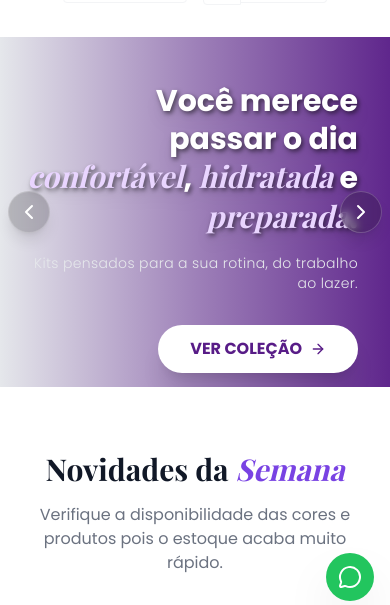
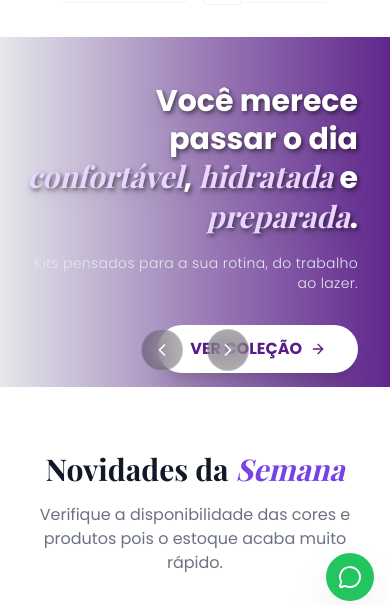
Before and after one commit to leanttro/lojaleanttro, a Flask app: page /presentes/ in a window 390 px wide. Shown: the part 221-826 px from the top of the page. Run offline with Flask 3, Linux system fonts and the light colour scheme; data that the repository does not hold is empty; some libraries are stand-ins or nearby versions; some web fonts are replaced.

Commit message:
Update index.html

```diff
--- a/templates/index.html
+++ b/templates/index.html
@@ -100,8 +100,12 @@
                         <i data-lucide="menu" class="w-5 h-5 text-gray-700"></i>
                         <span class="text-[10px] font-bold uppercase tracking-wider text-gray-600">Categorias</span>
                     </button>
-                    <div id="cat-menu-list" class="hidden absolute top-full right-0 mt-2 w-56 bg-white shadow-2xl border border-gray-100 z-50 rounded-lg overflow-hidden">
-                        <ul class="py-2 text-sm text-gray-600 text-left">
+                    <div id="cat-menu-list" class="hidden fixed top-1/2 left-1/2 -translate-x-1/2 -translate-y-1/2 w-[85vw] max-w-xs bg-white shadow-2xl border border-gray-100 z-[70] rounded-xl overflow-hidden ring-1 ring-gray-200">
+                        <div class="bg-gray-50 px-5 py-3 border-b border-gray-100 flex justify-between items-center">
+                            <span class="font-bold text-xs uppercase tracking-widest text-gray-500">Navegação</span>
+                            <button onclick="toggleMobileCat()" class="text-gray-400"><i data-lucide="x" class="w-4 h-4"></i></button>
+                        </div>
+                        <ul class="py-2 text-sm text-gray-600 text-left max-h-[60vh] overflow-y-auto">
                             <li class="px-5 py-3 hover:bg-gray-50 border-b border-gray-50 bg-gray-50/50">
                                 <a href="/presentes/" class="block font-bold uppercase text-xs tracking-wider text-theme">Ver Todos</a>
                             </li>
@@ -163,11 +167,20 @@
 
     <section class="slider-container w-full font-family: 'Poppins', sans-serif;">
 
-        <button onclick="changeSlide(-1)" class="absolute left-2 md:left-6 top-1/2 -translate-y-1/2 z-20 bg-black/20 hover:bg-black/50 text-white p-2 md:p-3 rounded-full backdrop-blur-sm transition-all shadow-lg border border-white/20 group">
-            <i data-lucide="chevron-left" class="w-6 h-6 md:w-8 md:h-8 group-hover:scale-110 transition-transform"></i>
+        <div class="absolute bottom-4 left-0 w-full flex justify-center items-center gap-6 z-20 md:hidden">
+            <button onclick="changeSlide(-1)" class="bg-black/30 text-white p-2.5 rounded-full backdrop-blur-md border border-white/20 hover:bg-black/50 active:scale-95 transition-all">
+                <i data-lucide="chevron-left" class="w-5 h-5"></i>
+            </button>
+            <button onclick="changeSlide(1)" class="bg-black/30 text-white p-2.5 rounded-full backdrop-blur-md border border-white/20 hover:bg-black/50 active:scale-95 transition-all">
+                <i data-lucide="chevron-right" class="w-5 h-5"></i>
+            </button>
+        </div>
+
+        <button onclick="changeSlide(-1)" class="hidden md:block absolute left-6 top-1/2 -translate-y-1/2 z-20 bg-black/20 hover:bg-black/50 text-white p-3 rounded-full backdrop-blur-sm transition-all shadow-lg border border-white/20 group">
+            <i data-lucide="chevron-left" class="w-8 h-8 group-hover:scale-110 transition-transform"></i>
         </button>
-        <button onclick="changeSlide(1)" class="absolute right-2 md:right-6 top-1/2 -translate-y-1/2 z-20 bg-black/20 hover:bg-black/50 text-white p-2 md:p-3 rounded-full backdrop-blur-sm transition-all shadow-lg border border-white/20 group">
-            <i data-lucide="chevron-right" class="w-6 h-6 md:w-8 md:h-8 group-hover:scale-110 transition-transform"></i>
+        <button onclick="changeSlide(1)" class="hidden md:block absolute right-6 top-1/2 -translate-y-1/2 z-20 bg-black/20 hover:bg-black/50 text-white p-3 rounded-full backdrop-blur-sm transition-all shadow-lg border border-white/20 group">
+            <i data-lucide="chevron-right" class="w-8 h-8 group-hover:scale-110 transition-transform"></i>
         </button>
 
         <div class="slide active">
```
